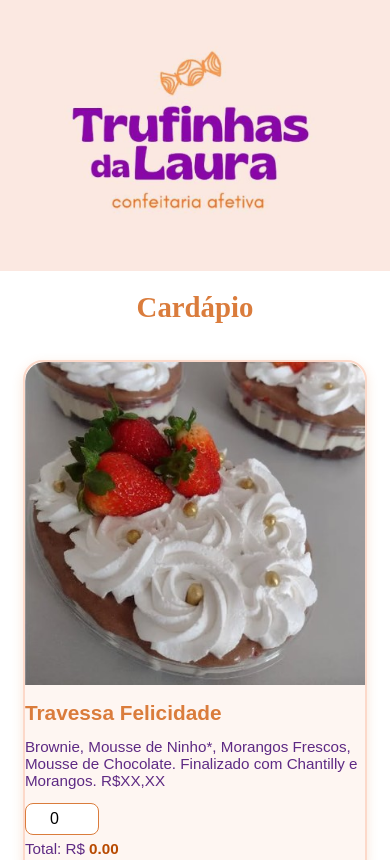
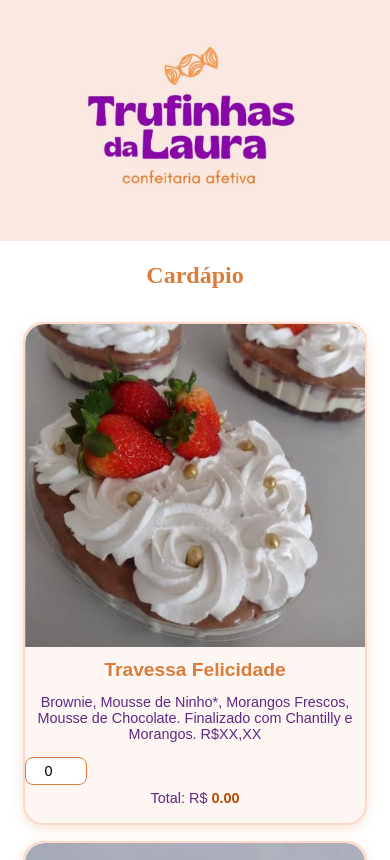
Before and after one commit to sosukemartin/teste1, a plain HTML site: page index.html in a window 390 px wide. Shown: the top 860 px of the page. Drawn offline with Linux system fonts and the light colour scheme.

Commit message:
Add files via upload

```diff
--- a/style.css
+++ b/style.css
@@ -148,12 +148,14 @@ button {
         flex-direction: column;
         align-items: center;
         padding: 1rem;
+        gap: 1rem;
     }
 
     .item {
         flex-direction: column;
         align-items: center;
         max-width: 95%;
+        width: 95%;
     }
 
     .item img {
@@ -163,16 +165,33 @@ button {
     }
 
     .item-content {
-        padding: 1rem;
         width: 100%;
+        padding: 0.8rem;
     }
 
     .logo {
-        width: 80%;
+        width: 250px;
     }
 
     h1 {
-        font-size: 1.8rem;
+        font-size: 1.5rem;
+        padding: 0 1rem;
+    }
+
+    .item-content h2 {
+        font-size: 1.2rem;
+        text-align: center;
+    }
+
+    .item-content p {
+        font-size: 0.9rem;
+        text-align: center;
+    }
+
+    .item-content input {
+        width: 50px;
+        padding: 5px;
+        font-size: 0.9rem;
     }
 
     button {
```
